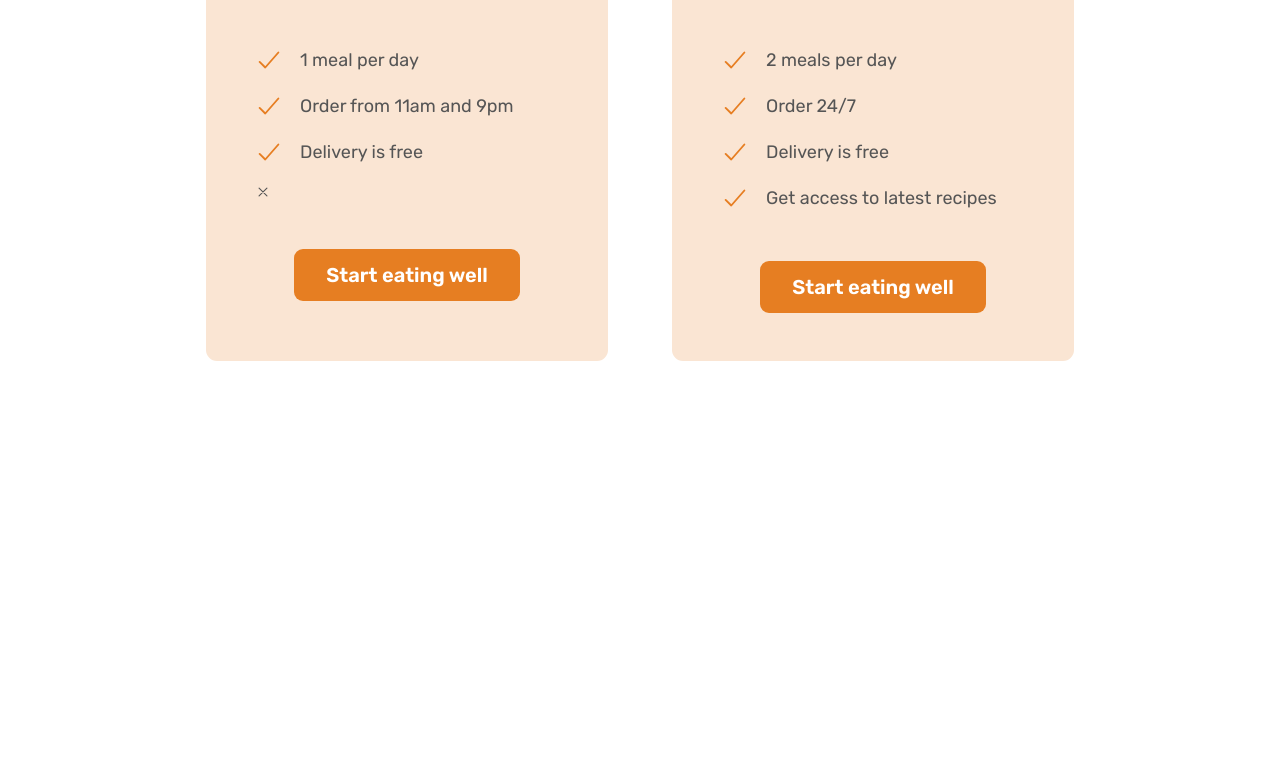
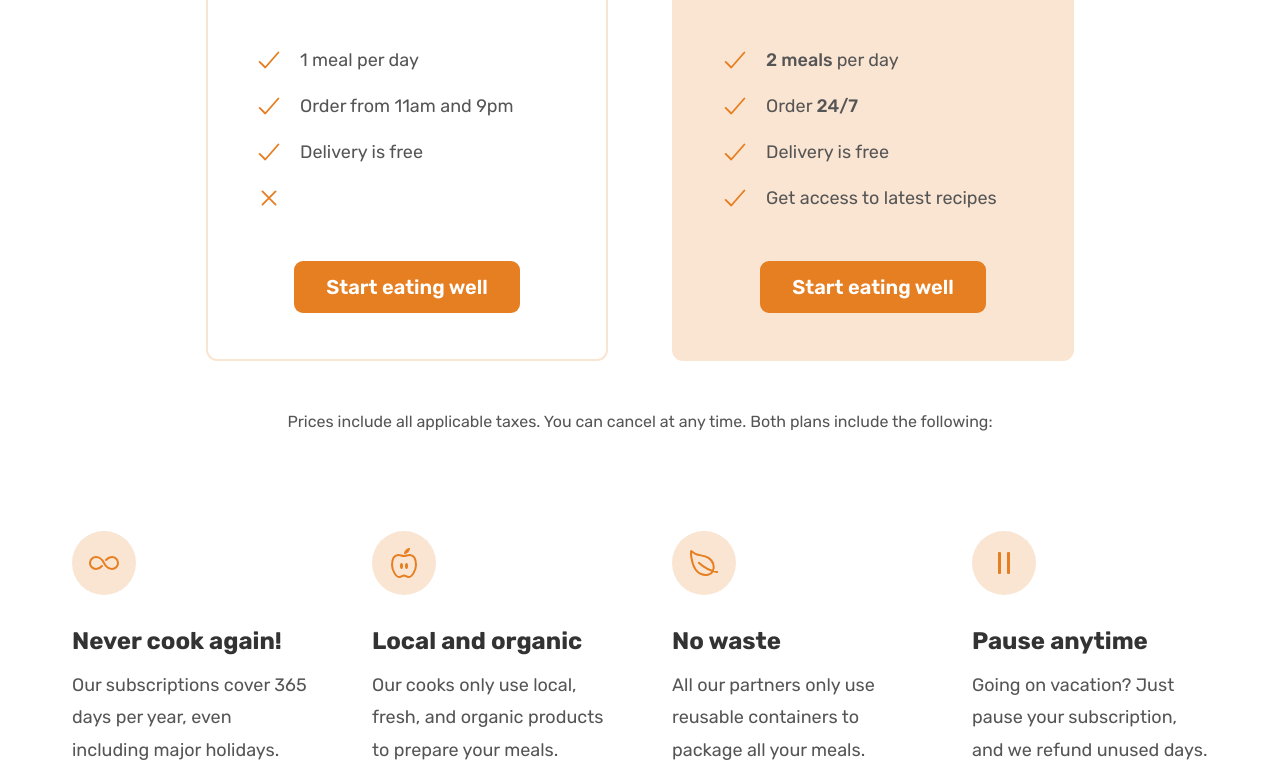
Before and after one commit to ArkadiuszBalakier/Omnifood, a plain HTML site: page index.html in a window 1280 px wide. Shown: the part 5047-5820 px from the top of the page. Before the commit the page ends 5504 px from the top, so only its background shows below. Drawn offline with nearby package versions, Linux system fonts and the light colour scheme.

Commit message:
adding CTA section

```diff
--- a/css/general.css
+++ b/css/general.css
@@ -75,6 +75,10 @@ body {
   display: grid;
   row-gap: 9.6rem;
   column-gap: 6.4rem;
+}
+
+.grid:not(:last-child) {
+  margin-bottom: 9.6rem;
 }
 
 .grid--2--cols {
--- a/css/style.css
+++ b/css/style.css
@@ -351,7 +351,7 @@
 }
 
 /* *************************************** */
-/* MEALS SECTION */
+/* PRICING SECTION */
 /* *************************************** */
 
 .section-pricing {
@@ -359,14 +359,37 @@
 }
 
 .pricing-plan {
-  background-color: #fae5d3;
   border-radius: 11px;
   padding: 4.8rem;
   width: 75%;
 }
 
 .pricing-plan--sta {
+  padding: 4.6rem;
   justify-self: end;
+  border: 2px solid #fae5d3;
+}
+
+.pricing-plan--complete {
+  background-color: #fae5d3;
+  padding: 4.8rem;
+  position: relative;
+  overflow: hidden;
+}
+
+.pricing-plan--complete::after {
+  content: "Best value";
+  position: absolute;
+  top: 5%;
+  right: -8%;
+
+  text-transform: uppercase;
+  font-size: 1.4rem;
+  font-weight: 700;
+  color: #333;
+  background-color: #ffd43b;
+  padding: 0.8rem 3.2rem;
+  transform: rotate(45deg);
 }
 
 .plan-header {
@@ -406,3 +429,64 @@
   text-align: center;
   margin-top: 4.8rem;
 }
+
+.plan-details {
+  font-size: 1.6rem;
+  line-height: 1.6;
+  text-align: center;
+}
+
+.feature-icon {
+  color: #e67e22;
+  height: 3.2rem;
+  width: 3.2rem;
+  margin-bottom: 3.2rem;
+  background-color: #fae5d3;
+  padding: 1.6rem;
+  border-radius: 50%;
+}
+.feature-title {
+  font-size: 2.4rem;
+  color: #333;
+  font-weight: bold;
+  margin-bottom: 1.6rem;
+}
+.feature-text {
+  font-size: 1.8rem;
+  line-height: 1.8;
+}
+
+/* *************************************** */
+/* CTA SECTION */
+/* *************************************** */
+
+.section-cta {
+  padding: 9.6rem 0;
+}
+
+.cta {
+  display: grid;
+  grid-template-columns: 2fr 1fr;
+  /* background-color: #e67e22;*/
+  box-shadow: 0 2.4rem 4.8rem rgba(0, 0, 0, 0.15);
+  border-radius: 11px;
+  background-image: linear-gradient(
+    to right bottom,
+    rgba(235, 151, 78),
+    rgba(230, 125, 34)
+  );
+
+  height: 50rem;
+}
+.cta-text-box {
+}
+.cta-img-box {
+  background-image: linear-gradient(
+      to right bottom,
+      rgba(235, 151, 78, 0.35),
+      rgba(230, 125, 34, 0.35)
+    ),
+    url("../img/eating.jpg");
+  background-size: cover;
+  background-position: center;
+}
--- a/index.html
+++ b/index.html
@@ -366,8 +366,7 @@
           </h2>
         </div>
 
-        <div class="container grid grid--2--cols">
-
+        <div class="container grid grid--2--cols margin-bottom-md">
           <div class="pricing-plan pricing-plan--sta">
             <header class="plan-header">
             <p class="plan-name">Starter</p>
@@ -391,7 +390,7 @@
                    <span>Delivery is free</span>
                </li>
                <li class="list-item">
-                <ion-icon name="close-outline"></ion-icon>
+                <ion-icon class="list-icon" name="close-outline"></ion-icon>
                </li>
             </ul>
             <div class="plan-sing-up">
@@ -401,7 +400,7 @@
             </div>
           </div>
 
-          <div class="pricing-plan">
+          <div class="pricing-plan pricing-plan--complete">
             <header class="plan-header">
             <p class="plan-name">Complete</p>
             <p class="plan-price"><span>$</span>649</p>
@@ -411,12 +410,12 @@
               <li class="list-item">
                 <ion-icon class="list-icon"
                  name="checkmark-outline"></ion-icon>
-                 <span>2 meals per day</span>
+                 <span><strong>2 meals </strong>per day</span>
               </li>
                 <li class="list-item">
                   <ion-icon class="list-icon"
                    name="checkmark-outline"></ion-icon>
-                   <span>Order 24/7</span>
+                   <span>Order <strong>24/7</strong></span>
                </li>
                 <li class="list-item">
                   <ion-icon class="list-icon"
@@ -437,6 +436,46 @@
           </div>
         </div>
 
+        <div class="container grid">
+          <aside class="plan-details">
+            Prices include all applicable taxes.
+            You can cancel at any time.
+            Both plans include the following:
+          </aside>
+        </div>
+
+        <div class="container grid grid--4--cols">
+          <div class="feature">
+            <ion-icon class="feature-icon" name="infinite-outline"></ion-icon>
+            <p class="feature-title">Never cook again!</p>
+            <p class="feature-text">Our subscriptions cover 365 days per year,
+              even including major holidays.</p>
+          </div>
+          <div class="feature">
+            <ion-icon class="feature-icon" name="nutrition-outline"></ion-icon>
+            <p class="feature-title">Local and organic</p>
+            <p class="feature-text">Our cooks only
+              use local, fresh, and organic products to prepare your meals.</p>
+          </div>
+          <div class="feature">
+            <ion-icon class="feature-icon" name="leaf-outline"></ion-icon>
+            <p class="feature-title">No waste</p>
+            <p class="feature-text">All our partners only use
+              reusable containers to package all your meals.</p>
+            </div>
+            <div class="feature">
+              <ion-icon class="feature-icon" name="pause-outline"></ion-icon>
+              <p class="feature-title">Pause anytime</p>
+              <p class="feature-text">Going on
+                vacation? Just pause your subscription, and we refund unused days.</p>
+              </div>
+        </div>
+      </section>
+      <section class="section-cta">
+        <div class="container cta">
+          <div class="cta-text-box">CTA</div>
+          <div class="cta-img-box" role="img" aria-label="Woman enjoying food"></div>
+        </div>
       </section>
     </main>
     <script type="module" src="https://unpkg.com/ionicons@5.5.2/dist/ionicons/ionicons.esm.js"></script>
```
